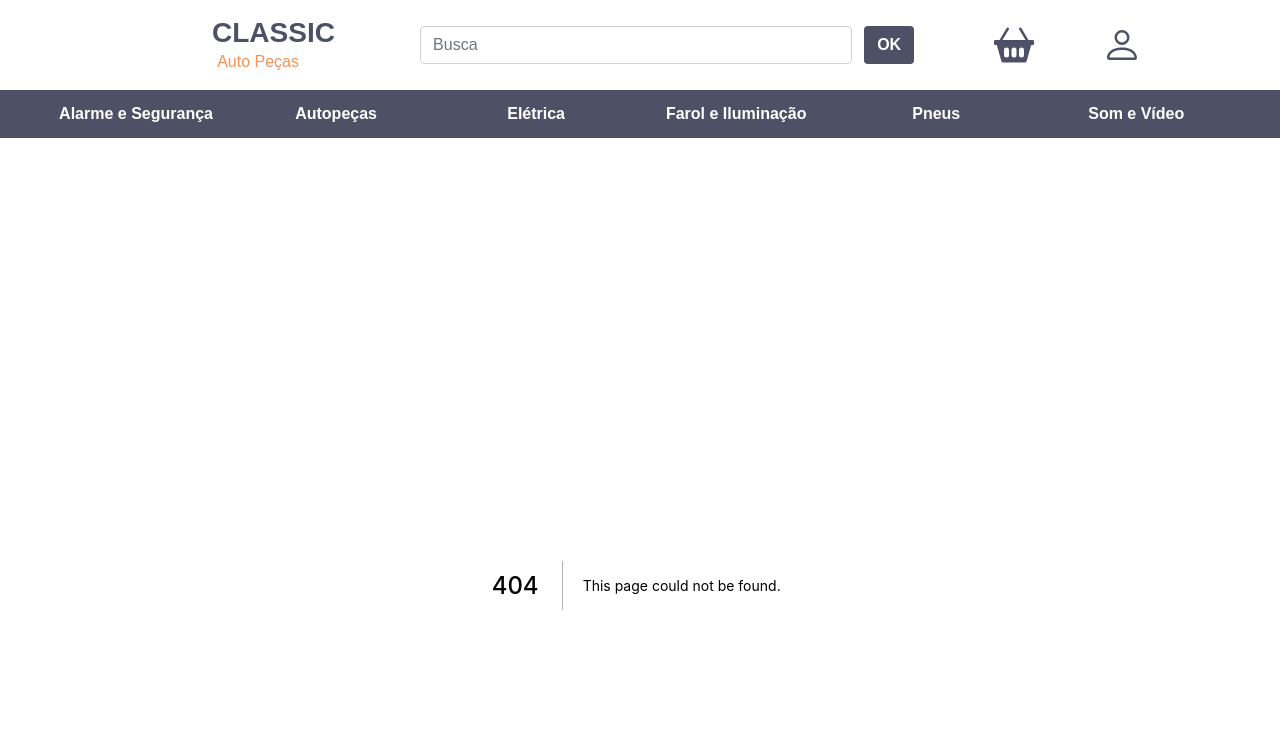
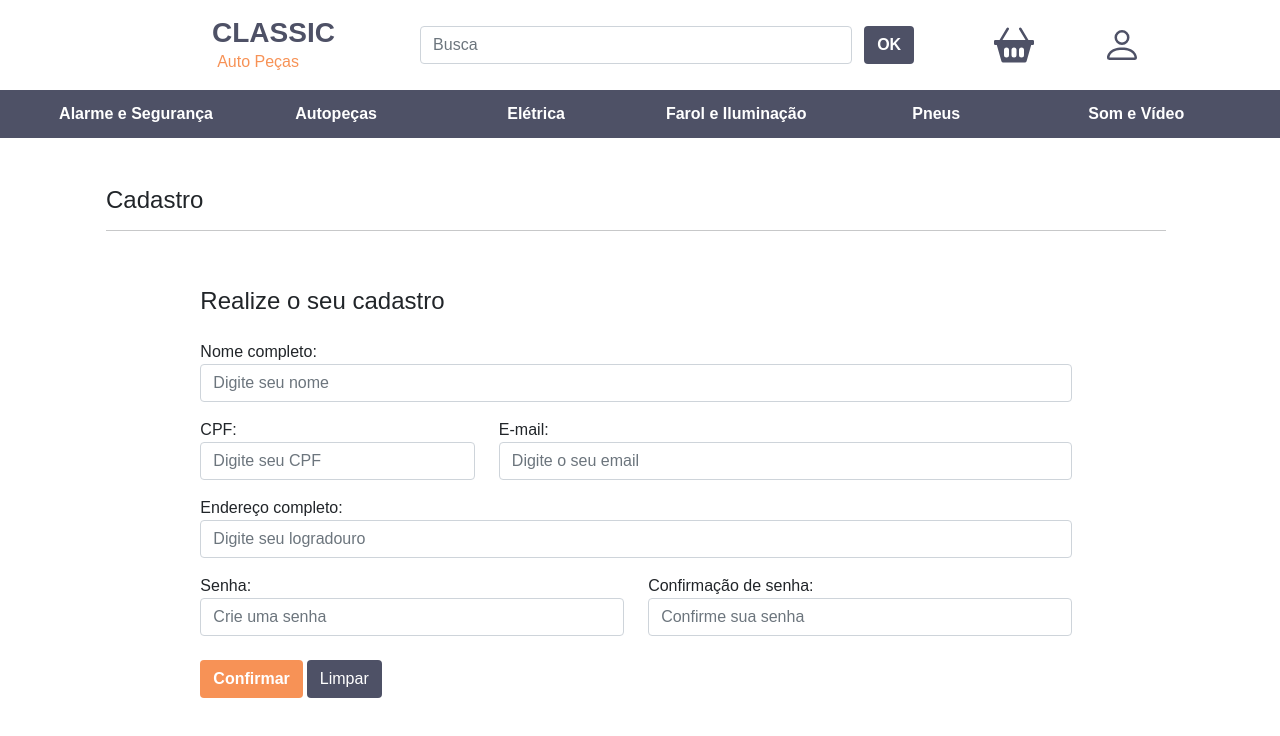
Before and after one commit to Arthur-cmd256/projeto-auto-pecas, a Next.js app: page /cadastro in a window 1280 px wide. Before the commit this address had no page. Shown: the top 736 px of the page. Built offline with nearby package versions, Linux system fonts and the light colour scheme.

Commit message:
Criando as paginas cadastro, esqueci e login

```diff
--- /dev/null
+++ b/pages/cadastro.js
@@ -0,0 +1,103 @@
+import Head from "next/head"
+
+export default function Cadastro() {
+    return (
+        <>
+            <Head>
+                <title>Classic</title>
+                <meta charset="UTF-8" />
+                <meta name="viewport" content="width=device-width, initial-scale=1.0"></meta>
+            </Head>
+            <main className={`col-md-10 offset-md-1`}>
+                <div className="row">
+                    <h4>
+                        Cadastro
+                        <hr />
+                    </h4>
+                </div>
+                <div className="row ">
+                    <div className="col-10 offset-1 cartao p-3">
+
+                        <div className="row h4 my-3">
+                            <h4>Realize o seu cadastro</h4>
+                        </div>
+
+                        <div className="row">
+                            <form>
+                                <div className="col">
+                                    <div className="row mb-3">
+                                        <div className="col">
+                                            <label>Nome completo:</label>
+                                            <input id="nome" type="text" className="form-control" placeholder="Digite seu nome"/>
+                                        </div>
+                                    </div>
+                                    <div className="row mb-3">
+                                        <div className="col-sm-4">
+                                            <label>CPF:</label>
+                                            <input id="cpf" type="text" className="form-control" placeholder="Digite seu CPF"/>
+                                        </div>
+                                        <div className="col-sm-8">
+                                            <label>E-mail:</label>
+                                            <input id="email" type="email" className="form-control" name="Email" placeholder="Digite o seu email"/>
+                                        </div>
+                                    </div>
+                                    <div className="row mb-3">
+                                        <div className="col">
+                                            <label>Endereço completo:</label>
+                                            <input id="logradouro" type="text" className="form-control" placeholder="Digite seu logradouro"/>
+                                        </div>
+                                    </div>
+                                    <div className="row">
+                                        <div className="col-sm-6">
+                                            <label>Senha:</label>
+                                            <input id="senha1" type="password" className="form-control" placeholder="Crie uma senha"/>
+                                        </div>
+                                        <div className="col-sm-6">
+                                            <label>Confirmação de senha:</label>
+                                            <input id="senha2" type="password" className="form-control" placeholder="Confirme sua senha"/><br/>
+                                        </div>
+                                    </div>
+                                    <div className="row">
+                                        <div className="col-8 col-sm-6 col-lg-4">
+                                            <button type="button" className="btn botao-sec" onClick={() => cadastro()}>Confirmar</button>
+                                            <button type="reset" className="btn botao mx-1" value="limpar">Limpar</button>
+                                        </div>
+                                    </div>
+                                </div>
+                            </form>
+                        </div>
+                    </div>
+                </div>
+            </main>
+        </>
+    )
+}
+
+function cadastro(){
+    if(nome.value.length <= 3){
+        alert("Informe seu nome completo!!!");
+        nome.focus();
+        return false;
+    }
+    if(email.value.length < 6 || email.value.indexOf("@") <=0 || email.value.lastIndexOf(".") <=email.value.indexOf("@")  ){
+        alert("informe um email valido!!");
+        email.focus();
+        return false;
+    }
+    if(cpf.value.length < 11){
+        alert("Informe seu CPF completo!!!");
+        nome.focus();
+        return false;
+    }
+    if(senha1.value.length < 5 || isNaN(senha1.value)){
+        alert("Informe uma senha alfanumerica de no minimo 6 caracteres!!!");
+        senha1.focus();
+        return false;
+    }
+    if(senha1.value!=senha2.value){
+        alert("Senha e confirmação não são iguais!!");
+        senha2.focus();
+        return false;
+    }
+    alert("tudo certo!!!!");
+}
```
Also changed, not shown: pages/esqueci.js (added, +51 -0 lines), pages/login.js (added, +72 -0 lines).
